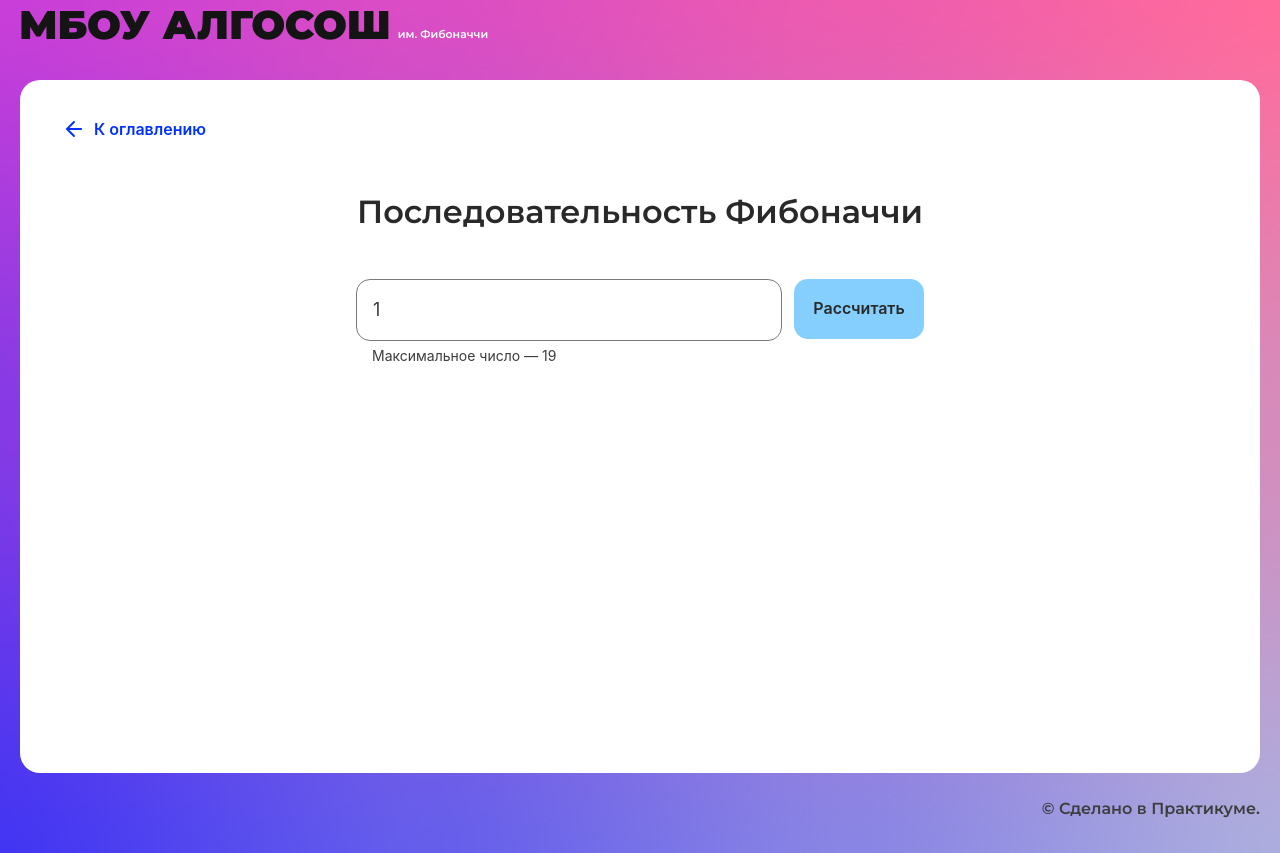
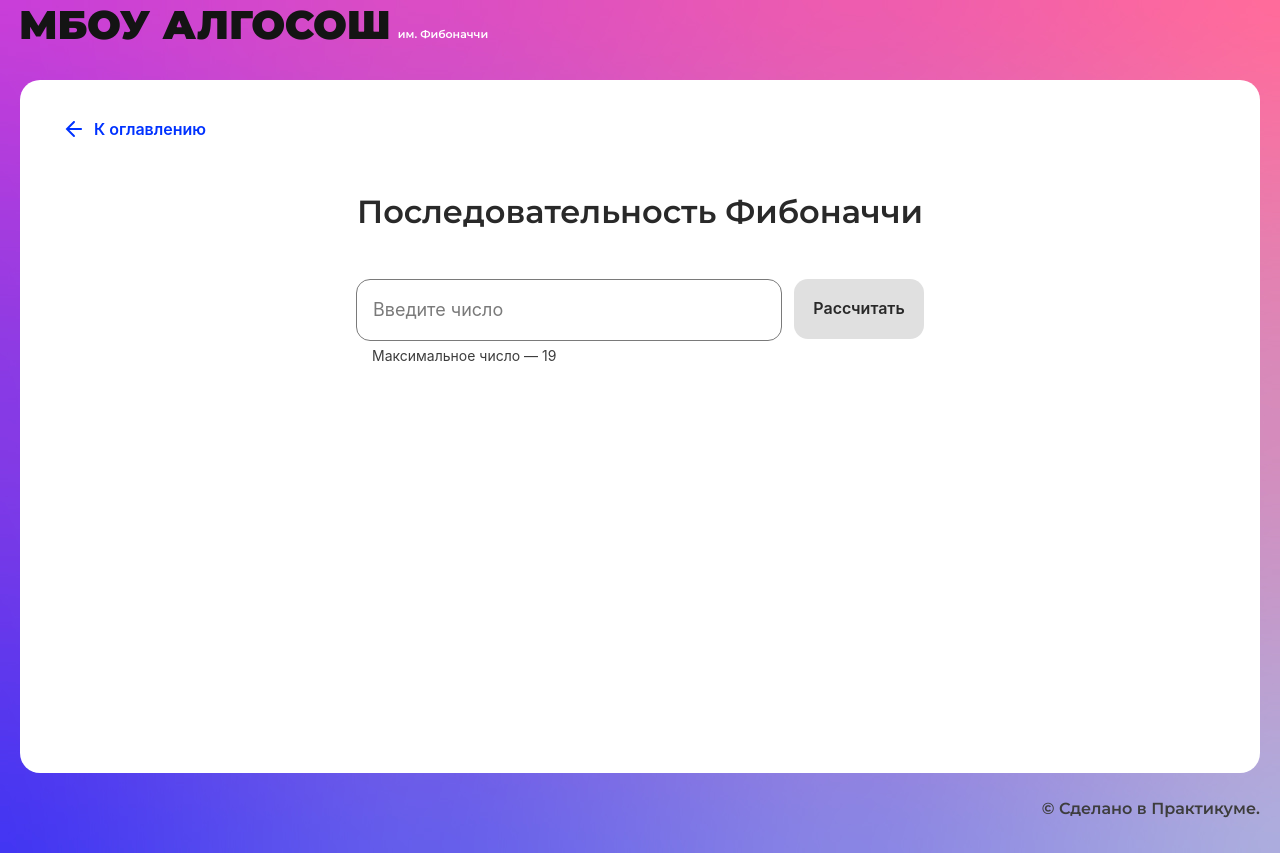
Before and after one commit to AndreiKolosov/algososh, a React (Create React App) app: page /algososh/fibonacci in a window 1280 px wide. Built offline with nearby package versions, Linux system fonts and the light colour scheme.

Commit message:
feat: fib page e2e tests

```diff
--- a/src/components/fibonacci-page/fibonacci-page.tsx
+++ b/src/components/fibonacci-page/fibonacci-page.tsx
@@ -10,7 +10,7 @@ import { ElementStates } from '../../types/element-states';
 import { delay } from '../../utils';
 
 export const FibonacciPage: React.FC = () => {
-  const [number, setNumber] = useState<number>(1);
+  const [number, setNumber] = useState<number | null>(null);
   const [inProcess, setInProcess] = useState<boolean>(false);
   const [fibonacci, setFibonacci] = useState<number[]>([]);
   const maxValue = 19;
@@ -26,10 +26,10 @@ export const FibonacciPage: React.FC = () => {
 
   const checkValidity = () => {
     if (number) {
-      if (number <= 0 || number > 19) return true;
+      if (number <= 0 || number > 19 ) return true;
       return false;
     }
-    return false;
+    return true;
   };
 
   const changeHandler = async (e: ChangeEvent<HTMLInputElement>) => {
@@ -40,8 +40,11 @@ export const FibonacciPage: React.FC = () => {
     e.preventDefault();
     setInProcess(true);
     setFibonacci([])
-    const arr = getFibonacciNumbers(number);
-    await renderFibonacci(arr);
+    if (number) {
+      const arr = getFibonacciNumbers(number);
+      setNumber(null)
+      await renderFibonacci(arr);
+    }
     setInProcess(false);
   };
 
```
Also changed, not shown: 2 other files (tests, documents, lock files or other folders).
